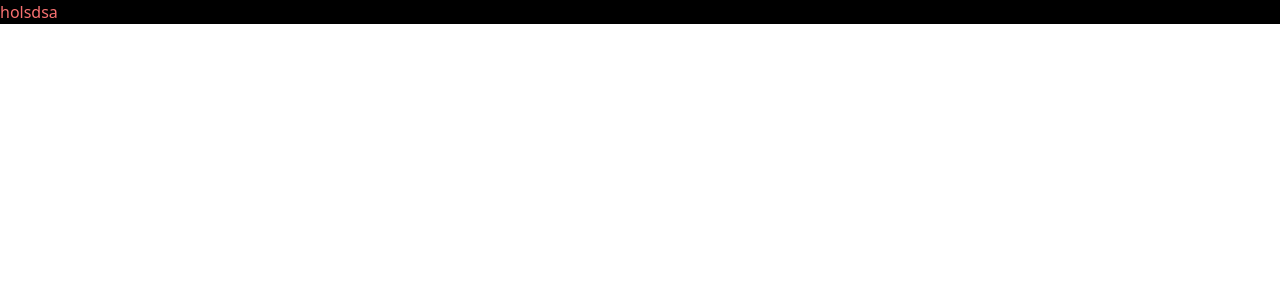
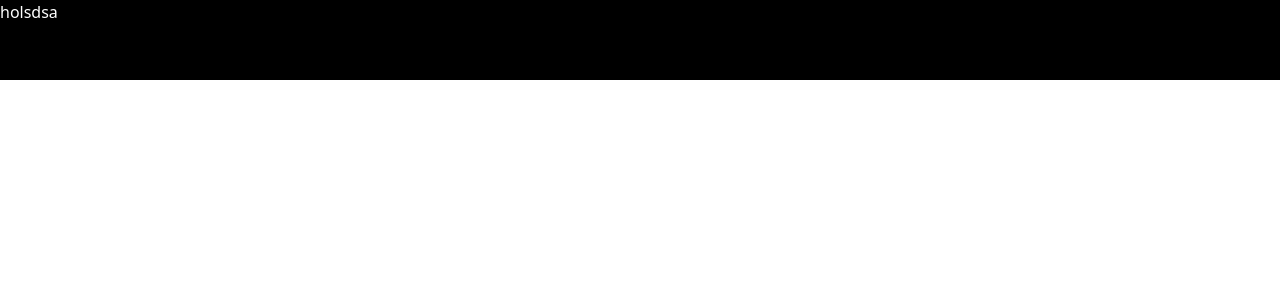
Before and after one commit to matiasDev4/lolinails-web, a React (Vite) app: page / in a window 1280 px wide. Shown: the top 300 px of the page. Built offline with nearby package versions, Linux system fonts and the light colour scheme.

Commit message:
modificacion headerApp

```diff
--- a/src/components/HeaderApp.jsx
+++ b/src/components/HeaderApp.jsx
@@ -3,8 +3,8 @@
 export const HeaderApp = () =>{
     return (
         <>
-        <div className="bg-black">
-            <h1 className="text-red-400">holsdsa</h1>
+        <div className="bg-black h-[10vh]">
+            <h1 className="text-white">holsdsa</h1>
         </div>
         </>
     )
```
